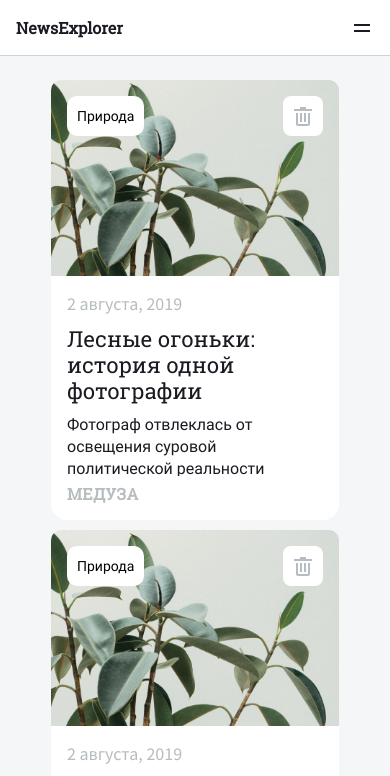
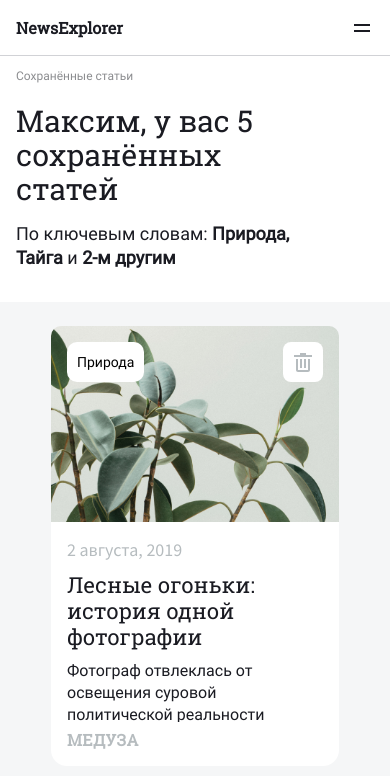
Before and after one commit to MaximStovba/news-explorer-frontend, a React (Create React App) app: page /saved-news in a window 390 px wide. Shown: the top 776 px of the page. Built offline with nearby package versions, Linux system fonts and the light colour scheme.

Commit message:
резина SavedNewsHeader

```diff
--- a/src/components/SavedNews/SavedNews.js
+++ b/src/components/SavedNews/SavedNews.js
@@ -2,7 +2,7 @@
 
 import React from 'react';
 import Header from '../Header/Header';
-// import SavedNewsHeader from '../SavedNewsHeader/SavedNewsHeader';
+import SavedNewsHeader from '../SavedNewsHeader/SavedNewsHeader';
 import NewsCardList from '../NewsCardList/NewsCardList';
 import Footer from '../Footer/Footer';
 import PopupMenu from '../PopupMenu/PopupMenu';
@@ -39,7 +39,7 @@ function SavedNews({
         handleLogInClick={handleLogInClick}
         handleMiniClick={handleMiniClick}
       />
-      {/* <SavedNewsHeader /> */}
+      <SavedNewsHeader />
     </div>
   );
 }
--- a/src/components/SavedNewsHeader/SavedNewsHeader.css
+++ b/src/components/SavedNewsHeader/SavedNewsHeader.css
@@ -1,23 +1,37 @@
 .saved-news-header {
+  /* ширина */
+  max-width: 1440px;
+  width: 100%;
+  background-color: white;
   /* расположение в сетке saved-news */
   grid-column: 1;
   grid-row: 2/3;
+  /* сетка saved-news-header */
+  display: grid;
+  grid-template-columns: 1fr;
+  grid-template-rows: 1fr;
+  /* выравниваем содаржимое сетки header по центру */
+  justify-items: center;
+}
+
+.saved-news-header__container {
+  max-width: calc(1232px + 80px);
+  width: 100%;
   /* сетка saved-news-header*/
   display: grid;
-  grid-template-columns: 800px;
+  grid-template-columns: 40px 1fr 40px;
   grid-template-rows: repeat(3, min-content);
   grid-template-areas:
-    "saved-news-header__title"
-    "saved-news-header__statistics"
-    "saved-news-header__keyword";
+    ". saved-news-header__title ."
+    ". saved-news-header__statistics ."
+    ". saved-news-header__keyword .";
   /* выравнивание сетки saved-news-header */
-  justify-content: start;
-  align-content: start;
-  margin: 40px 0 56px 104px;
+  justify-content: stretch;
 }
 
 .saved-news-header__title {
   margin: 0;
+  margin-top: 40px;
   /* расположение в сетке saved-news-header  */
   grid-area: saved-news-header__title;
   font-family: Roboto;
@@ -29,7 +43,7 @@
 }
 
 .saved-news-header__statistics {
-  max-width: 530px;
+  max-width: 550px;
   margin: 28px 0 0;
   /* расположение в сетке saved-news-header  */
   grid-area: saved-news-header__statistics;
@@ -42,7 +56,7 @@
 }
 
 .saved-news-header__keyword {
-  margin: 28px 0 0;
+  margin: 30px 0 56px;
   /* расположение в сетке saved-news-header  */
   grid-area: saved-news-header__keyword;
   font-family: Roboto;
@@ -56,3 +70,40 @@
 .saved-news-header__span-accent {
   font-weight: bold;
 }
+
+@media all and (max-width : 800px) { /* 768 */
+  .saved-news-header__title {
+    margin-top: 24px;
+    font-size: 14px;
+  }
+  .saved-news-header__statistics {
+    max-width: 350px;
+    margin-top: 16px;
+    font-size: 30px;
+    line-height: 34px;
+  }
+  .saved-news-header__keyword {
+    margin: 16px 0 32px;
+    font-size: 18px;
+    line-height: 24px;
+  }
+}
+
+@media all and (max-width : 400px) { /* 320 */
+  .saved-news-header__container {
+    grid-template-columns: 16px max-content 16px;
+  }
+  .saved-news-header__title {
+    margin-top: 8px;
+    font-size: 12px;
+  }
+  .saved-news-header__statistics {
+    max-width: 288px;
+    margin-top: 16px;
+    font-size: 30px;
+    line-height: 34px;
+  }
+  .saved-news-header__keyword {
+    max-width: 288px;
+  }
+}
--- a/src/components/SavedNewsHeader/SavedNewsHeader.js
+++ b/src/components/SavedNewsHeader/SavedNewsHeader.js
@@ -12,6 +12,7 @@ const numOtherKeyWord = "2";
 function SavedNewsHeader() {
   return (
     <header className="saved-news-header">
+      <div className="saved-news-header__container">
         <h2 className="saved-news-header__title">Сохранённые статьи</h2>
         <p className="saved-news-header__statistics">{ userName }, у вас { numSavedArticles } сохранённых статей</p>
         <p className="saved-news-header__keyword">
@@ -21,6 +22,7 @@ function SavedNewsHeader() {
           и
           <span className="saved-news-header__span-accent">{` ${numOtherKeyWord}-м другим`}</span>
         </p>
+      </div>
     </header>
   );
 }
```
Also changed, not shown: src/components/Header/Header.css (+10 -0 lines). Lines whose indentation alone changed are shown as unchanged.
